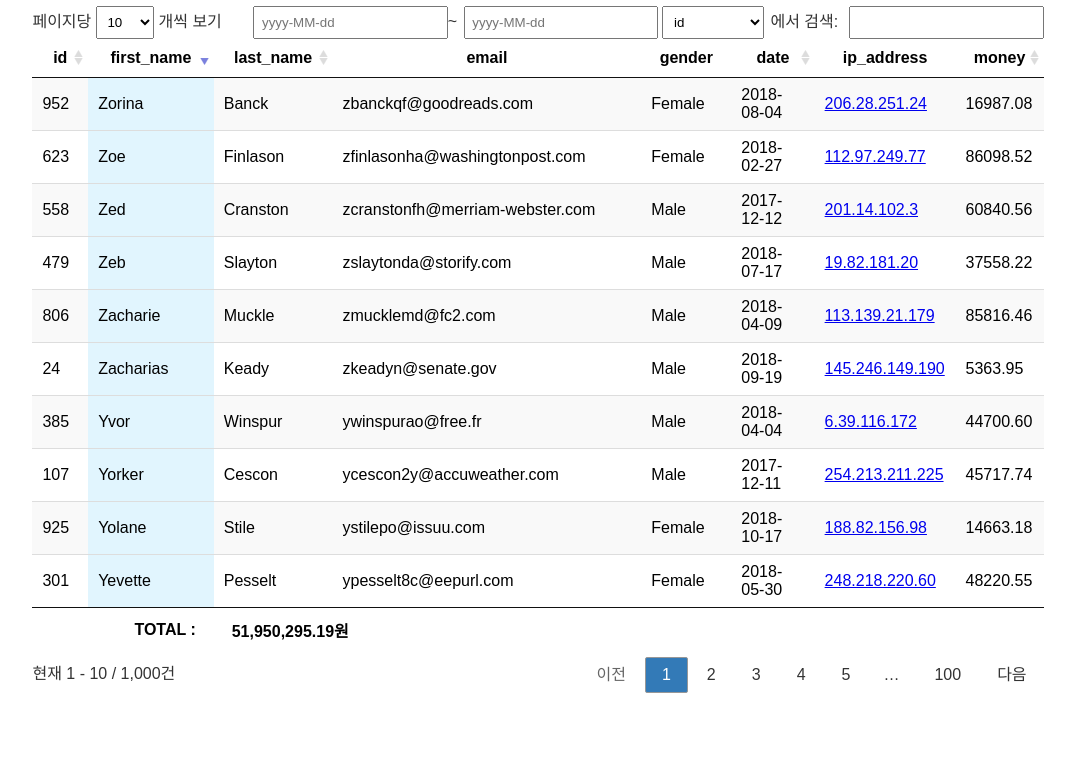
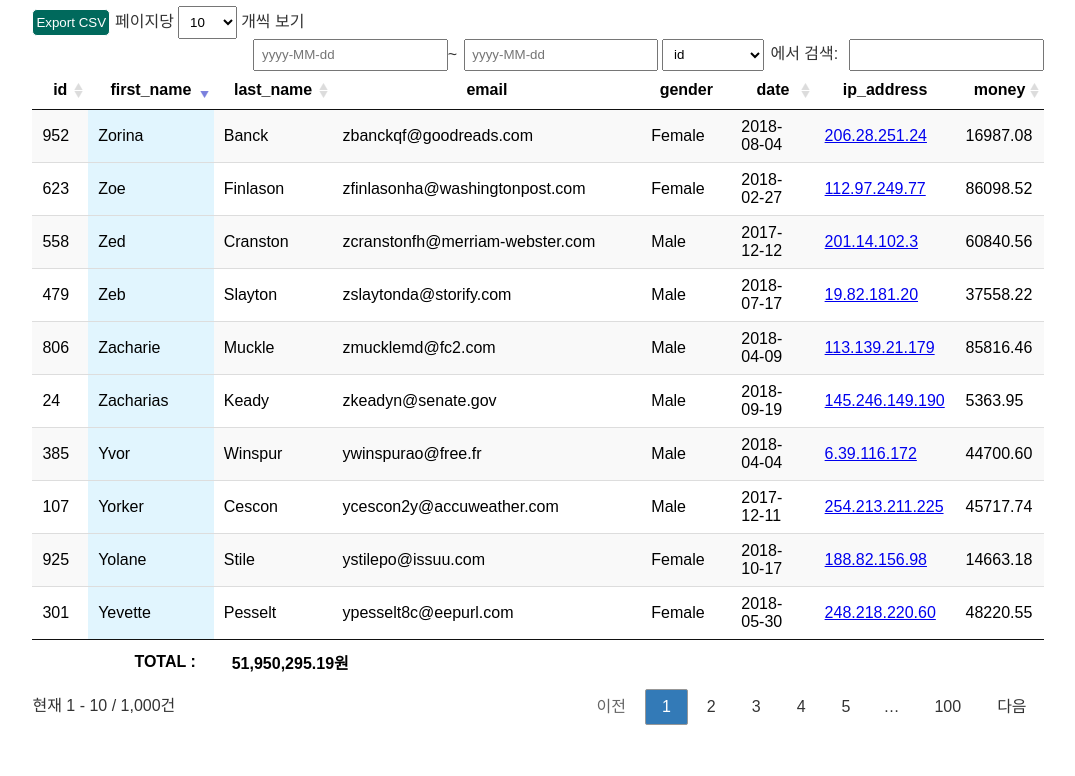
Before and after one commit to SaintSilver/datatables-ex, a plain HTML site: page index.html in a window 1280 px wide. Shown: the part 102-878 px from the top of the page, without its empty margins (102-1177 px from the left). Before the commit the page ends 846 px from the top, so only its background shows below. Drawn offline with Linux system fonts and the light colour scheme; a web font is replaced by a local one.

Commit message:
CSV 파일로 export 기능 추가

```diff
--- a/css/main.css
+++ b/css/main.css
@@ -50,6 +50,25 @@ table.dataTable.display tbody tr:hover {
     background: #E1F5FE;
 }
 
+/* EXCEL 버튼 */
+#exportCSV{
+	margin-right: 5px;
+	text-align: center;
+	border: 1px solid white;
+	transition: all 0.15s;
+	background-color: #00695C;
+	padding: 5px 3px;
+	color: white;
+    border-radius: 5px;
+    cursor: pointer;
+}
+
+#exportCSV:hover{
+	background-color: transparent;
+	border: 1px solid gray;
+	color: black;
+}
+
 @media screen and (max-width: 640px) {
 
     /* 검색창, 페이지당 select 등 input 관련 */
--- a/js/main.js
+++ b/js/main.js
@@ -69,7 +69,14 @@ $(document).ready(function () {
                 result += parseFloat(data);
             });
             $(api.column(3).footer()).html(result.toLocaleString()+'원');
-        }
+        },
+        buttons:[{
+			extend:'csvHtml5',
+			text: 'Excel',
+			footer: true,
+			bom: true,
+			className: 'exportBtn'
+		}],
     });
 
     /* Column별 검색기능 추가 */
@@ -90,5 +97,11 @@ $(document).ready(function () {
         table.draw();
     })
 
+    /* Export 버튼 추가 */
+    $('#myTable_length').prepend('<button type="button" id="exportCSV">Export CSV</button>');
+    $('#exportCSV').on('click',function(){
+    	table.button('.buttons-csv').trigger();
+    })
+
 
 });
```
Also changed, not shown: 1 other file.
